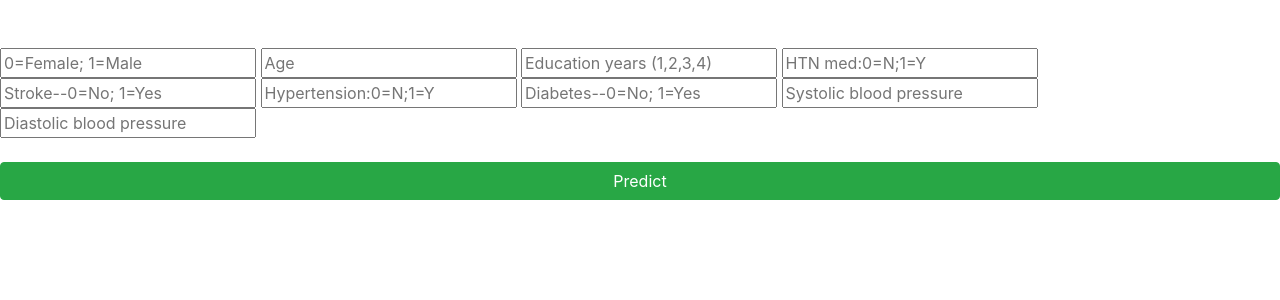
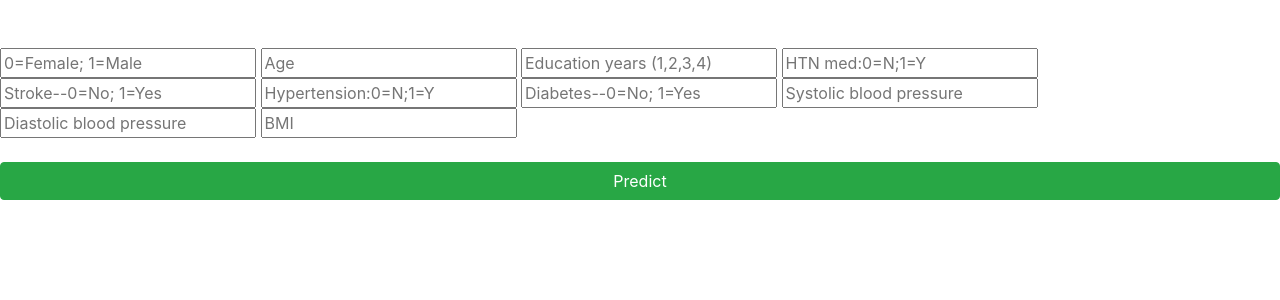
Before and after one commit to John-P-Robles/Heart-Disease-Predictor, a Flask app: page / in a window 1280 px wide. Shown: the part 56-356 px from the top of the page. Run offline with Flask 3, Linux system fonts and the light colour scheme; parts of the project's set-up code (start-up, migrations or seed data) failed here and were passed over; some libraries are stand-ins or nearby versions.

Commit message:
Update index.html

```diff
--- a/templates/index.html
+++ b/templates/index.html
@@ -51,6 +51,8 @@
 
        <input type="text" name="diastolic_bp" placeholder="Diastolic blood pressure" required="required" />
 
+     <input type="text" name="bmi" placeholder="BMI" required="required" />
+
 <br>
        <br>
       <button type="submit" class="btn btn-success btn-block btn-large">Predict</button>
```
